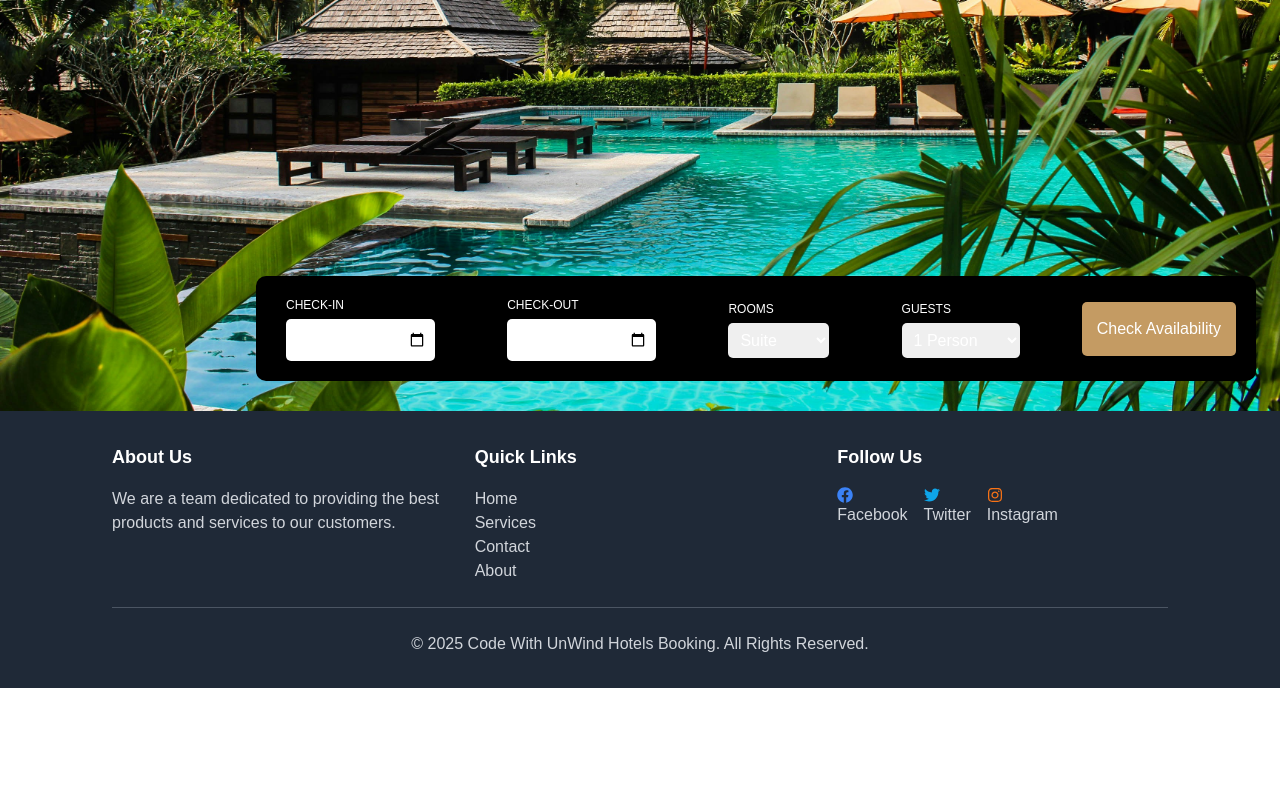
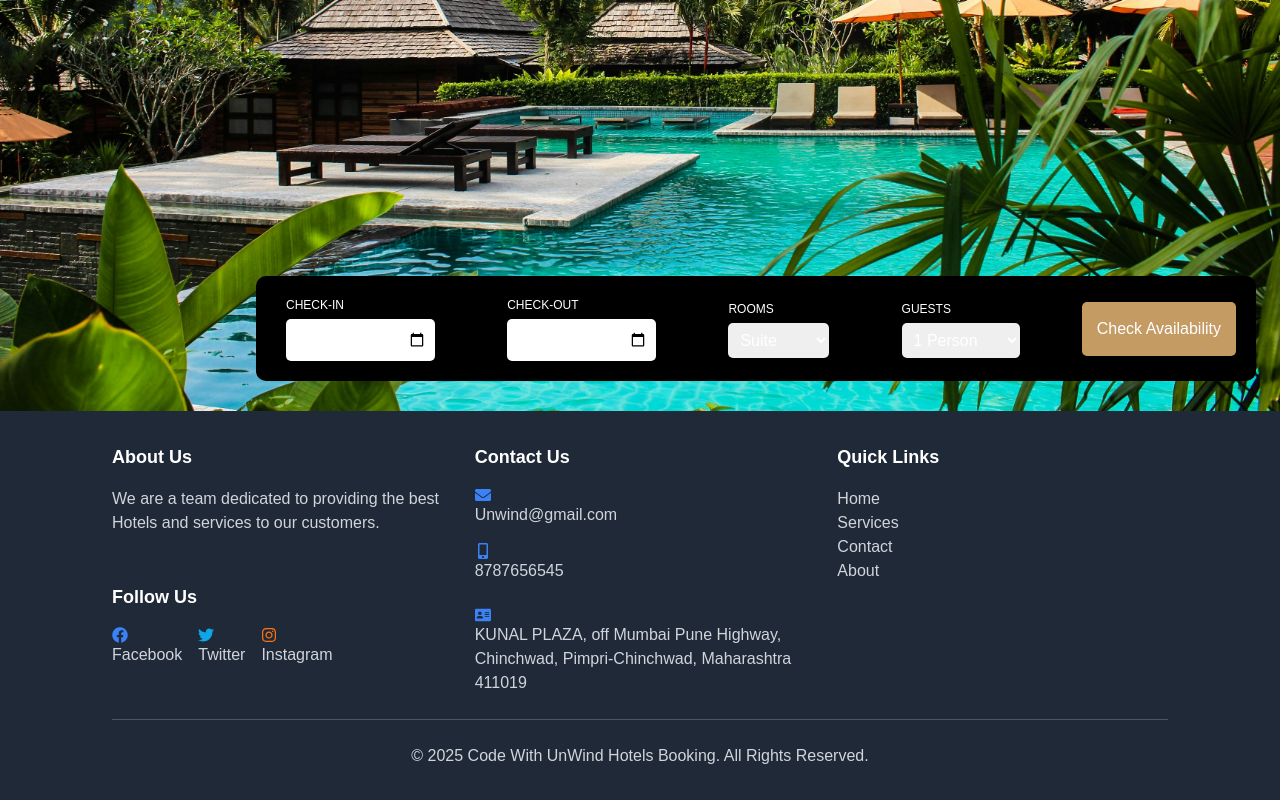
Before and after one commit to WathodkarSneha384/hotelBooking, a React (Create React App) app: page / in a window 1280 px wide. Shown: the part 389-1189 px from the top of the page. Before the commit the page ends 1077 px from the top, so only its background shows below. Built offline with nearby package versions, Linux system fonts and the light colour scheme.

Commit message:
Changes in Footer design

```diff
--- a/src/components/Footer.jsx
+++ b/src/components/Footer.jsx
@@ -1,29 +1,22 @@
-import {FaFacebook,FaInstagram,FaTwitter} from "react-icons/fa";
+import {FaFacebook,FaInstagram,FaTwitter,FaEnvelope,FaMobileAlt,FaAddressCard} from "react-icons/fa";
 
 const Footer=()=>{
     return(
        <footer className="bg-gray-800 px-4 md:px-16 lg:px-28 py-8">
         <div className="grid grid-cols-1 md:grid-cols-3 gap-8">
+            <div >
             <div>
                 <h2 className="text-lg font-bold mb-4 text-white">
                     About Us
                 </h2>
                 <p className="text-gray-300">
-                    We are a team dedicated to providing the best products and services to our customers.
+                    We are a team dedicated to providing the best
+                    Hotels and services to our customers.
                 </p>
+
             </div>
-            <div>
-                <h2 className="text-lg font-bold mb-4 text-white">
-                     Quick Links
-                </h2>
-                <ul>
-                    <li><a href="#" className="hover:underline text-gray-300">Home</a></li>
-                    <li><a href="#" className="hover:underline text-gray-300">Services</a></li>
-                    <li><a href="#" className="hover:underline text-gray-300">Contact</a></li>
-                    <li><a href="#" className="hover:underline text-gray-300">About</a></li>
-                </ul>
-            </div>
-            <div>
+
+            <div className="mt-6 pt-6">
                 <h2 className="text-lg font-bold mb-4 text-white">
                      Follow Us
                 </h2>
@@ -44,6 +37,60 @@ const Footer=()=>{
                     </li>
                 </ul>
             </div>
+
+
+            </div>
+
+            <div>
+                <h2 className="text-lg font-bold mb-4 text-white">
+                    Contact Us
+                </h2>
+                <ul>
+                  <li className="ptmt-4 pt-6=6">
+                    <FaEnvelope className="text-blue-500"/>
+                    <a href="" className="hover:underline text-gray-300">Unwind@gmail.com</a>
+                  </li>
+                  <li className="mt-4 pt-6=6">
+                    <FaMobileAlt className="text-blue-500"/><a href="" className="hover:underline text-gray-300">8787656545</a>
+                  </li>
+                  <li className="pt=mt-4 pt-6">
+                    <FaAddressCard className="text-blue-500"/><a href="" className="hover:underline text-gray-300">KUNAL PLAZA, off Mumbai Pune Highway, Chinchwad, Pimpri-Chinchwad, Maharashtra 411019</a>
+                  </li>
+
+                </ul>
+            </div>
+            <div>
+                <h2 className="text-lg font-bold mb-4 text-white">
+                     Quick Links
+                </h2>
+                <ul>
+                    <li><a href="#" className="hover:underline text-gray-300">Home</a></li>
+                    <li><a href="#" className="hover:underline text-gray-300">Services</a></li>
+                    <li><a href="#" className="hover:underline text-gray-300">Contact</a></li>
+                    <li><a href="#" className="hover:underline text-gray-300">About</a></li>
+                </ul>
+            </div>
+            {/* <div>
+                <h2 className="text-lg font-bold mb-4 text-white">
+                     Follow Us
+                </h2>
+                <ul className="flex space-x-4">
+                    <li>
+                        {" "}
+                        <FaFacebook className="text-blue-500"/>
+                        {" "}
+                        <a href="" className="hover:underline text-gray-300">Facebook</a>
+                    </li>
+                    <li>
+                        <FaTwitter className="text-sky-500"/>
+                        <a href="" className="hover:underline text-gray-300">Twitter</a>
+                    </li>
+                    <li>
+                        <FaInstagram className="text-orange-500"/>
+                        <a href="" className="hover:underline text-gray-300">Instagram</a>
+                    </li>
+                </ul>
+            </div> */}
         </div>
         <div className="border-t border-gray-600 pt-6 text-gray-300 text-center mt-6">
             <p>© 2025 Code With UnWind Hotels Booking. All Rights Reserved.</p>
```
